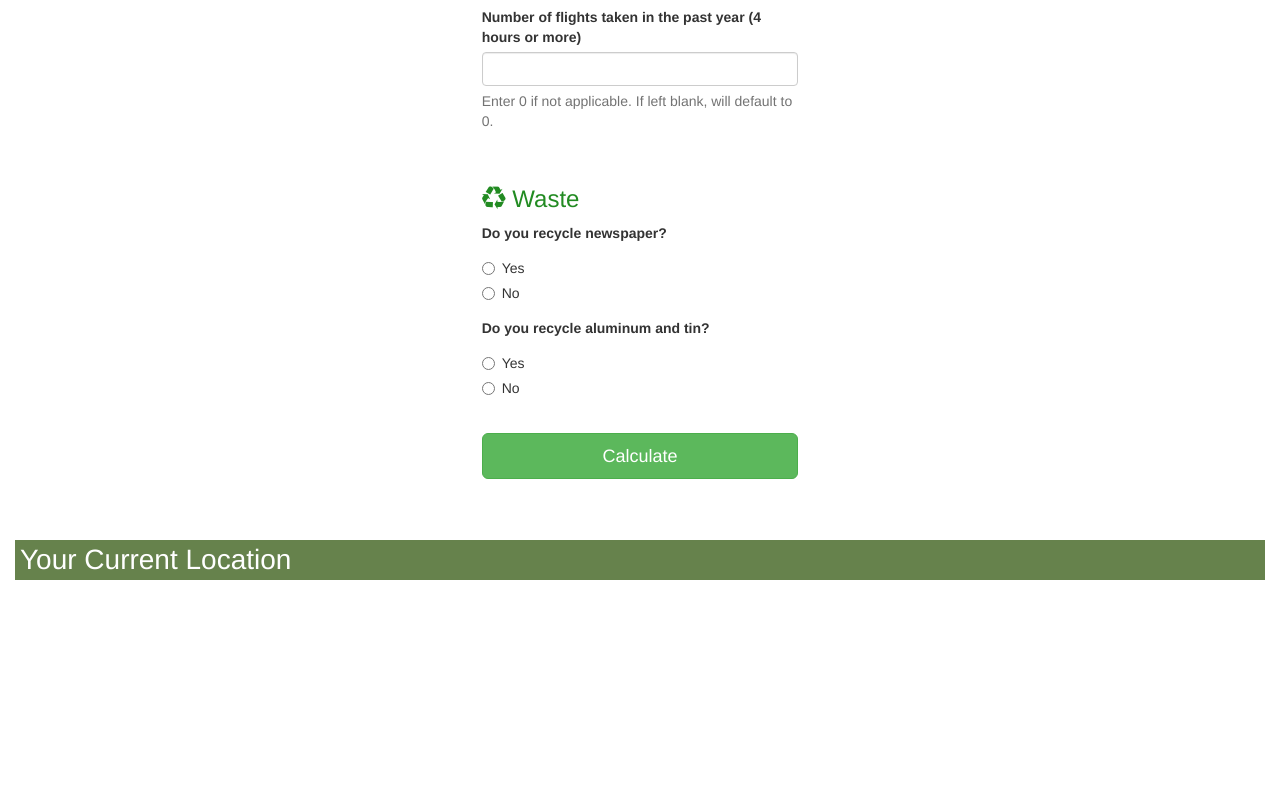
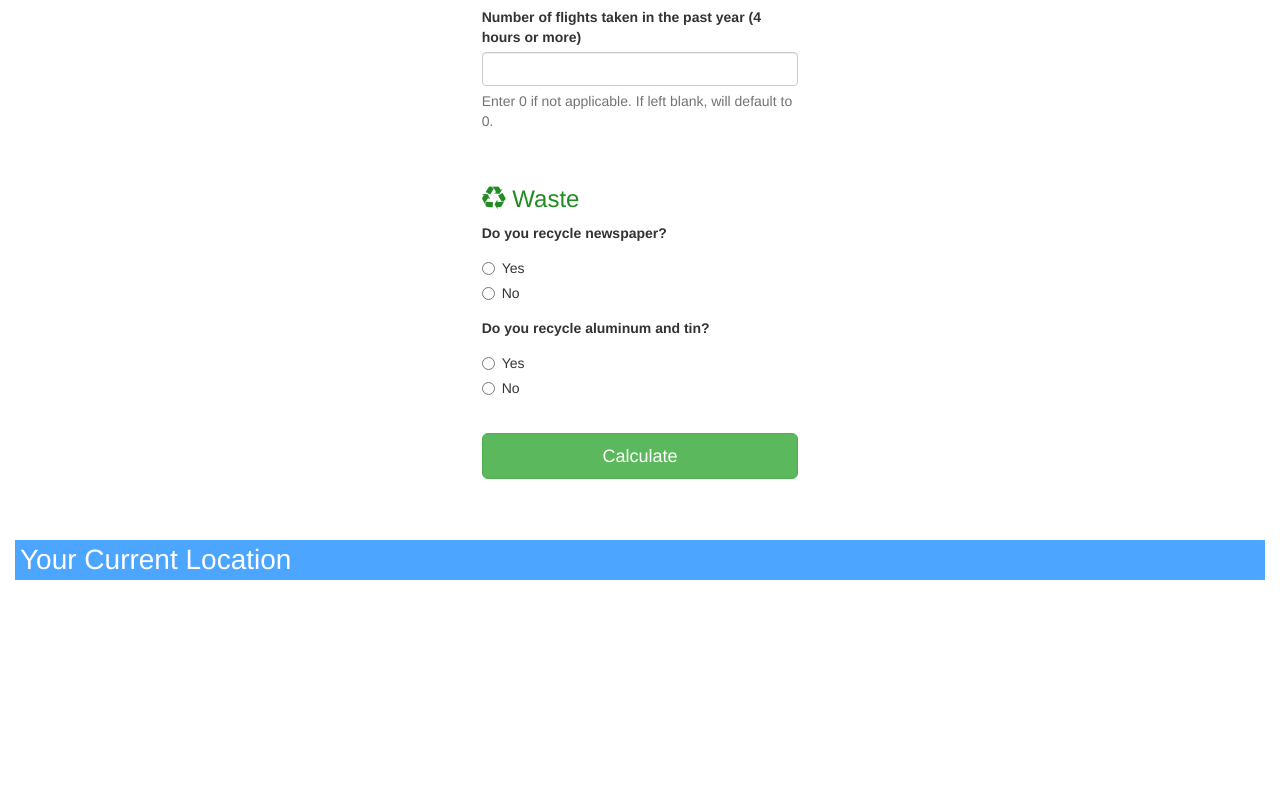
Before and after one commit to abrahamjroy/Brazil-Spec-Carbon-Footprint-Calc, a plain HTML site: page index.html in a window 1280 px wide. Shown: the part 1201-1991 px from the top of the page. Drawn offline with nearby package versions, Linux system fonts and the light colour scheme; some packages are replaced by stand-ins of ours.

Commit message:
Update style.css

```diff
--- a/css/style.css
+++ b/css/style.css
@@ -5,7 +5,7 @@
 
 #announcement-header, #announcement-subheader {
 	color: white;
-	background-color: rgba(38, 77, 0, 0.7);
+	background-color: rgba(0, 127, 255, 0.7);
 	padding: 5px;
 }
 
```
